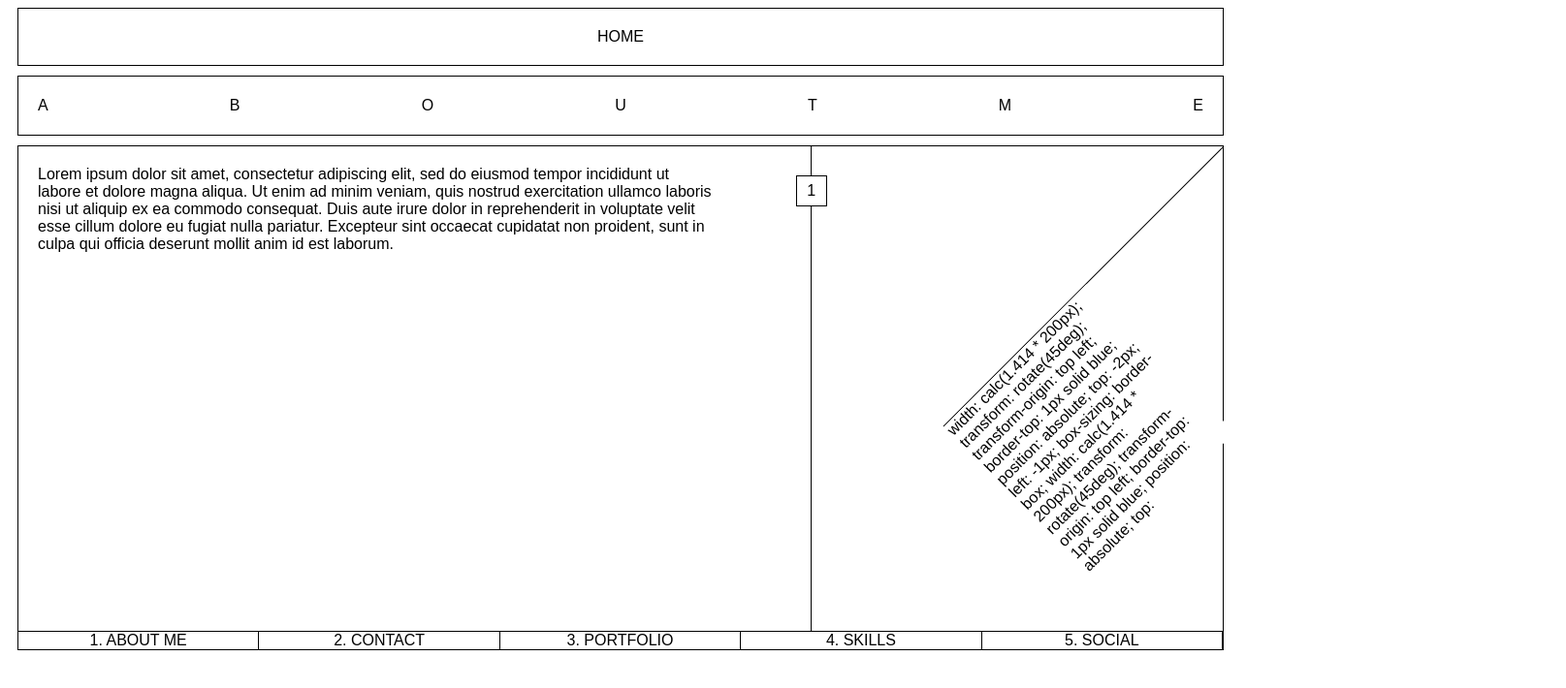
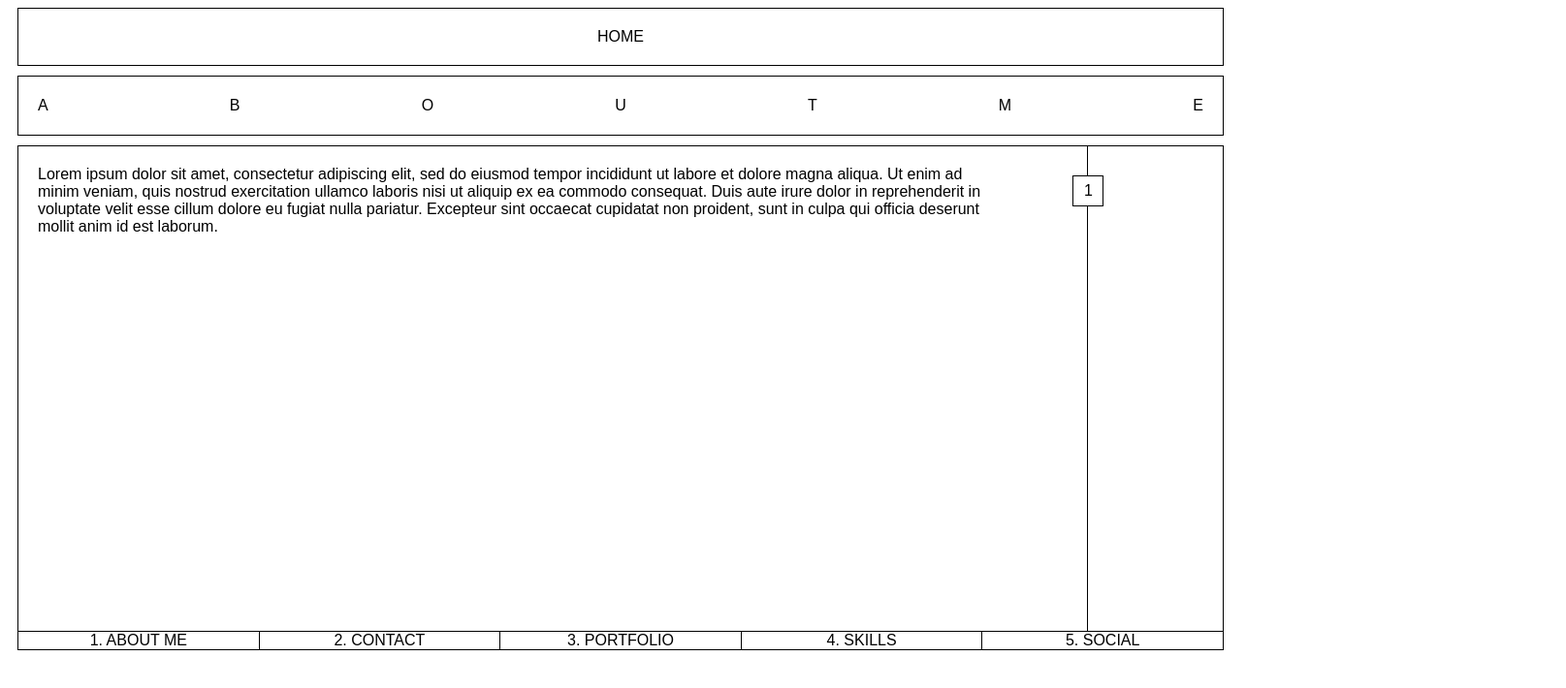
Before and after one commit to bpgoodrow/Portfolio, a React (Create React App) app: page /aboutMe in a window 1280 px wide. Shown: the top 710 px of the page at 97% size, 1615 px wide, since content can reach past the window. Built offline with nearby package versions, Linux system fonts and the light colour scheme.

Commit message:
sidebar styling continued

```diff
--- a/src/components/AboutMe.css
+++ b/src/components/AboutMe.css
@@ -21,7 +21,7 @@
 
 .aboutMeHero {
   border-right: solid black .5px;
-  flex: .8;
+  flex: .9;
   display: flex;
   flex-direction: column;
   background: white;
@@ -54,18 +54,7 @@
 }
 
 .aboutMeSideBar{
-  flex: .4;
-  transform: rotate(-45deg);
-  transform-origin: top right;
-  border-top: 0.5px solid black;
-
-}
-
-.aboutMeSideBarNested {
-  word-wrap: break-word;
-  margin-right: 200px;
-  margin-bottom: 200px;
-  background: white;
+  flex: .1;
 }
 
 .footerLinks {
@@ -134,7 +123,6 @@
 }
 
 .footerLinkSocial {
-  border-right: solid black .5px;
   flex: .2;
   text-align: center;
   color: black;
--- a/src/components/AboutMe.js
+++ b/src/components/AboutMe.js
@@ -49,20 +49,6 @@ function AboutMe() {
             </div>
             <div className="aboutMeSideBar">
               <div className="aboutMeSideBarNested">
-                width: calc(1.414 * 200px);
-                transform: rotate(45deg);
-                transform-origin: top left;
-                border-top: 1px solid blue;
-                position: absolute;
-                top: -2px;
-                left: -1px;
-                box-sizing: border-box;
-                width: calc(1.414 * 200px);
-                transform: rotate(45deg);
-                transform-origin: top left;
-                border-top: 1px solid blue;
-                position: absolute;
-                top:
               </div>
             </div>
           </div>
--- a/src/components/Contact.css
+++ b/src/components/Contact.css
@@ -21,7 +21,7 @@
 
 .contactHero {
   border-right: solid black .5px;
-  flex: .8;
+  flex: .9;
   display: flex;
   flex-wrap: wrap;
   padding: 20px;
--- a/src/components/Portfolio.css
+++ b/src/components/Portfolio.css
@@ -21,7 +21,7 @@
 
 .portfolioHero {
   border-right: solid black .5px;
-  flex: .6;
+  flex: .9;
   display: flex;
   flex-wrap: wrap;
   padding: 20px;
--- a/src/components/Skills.css
+++ b/src/components/Skills.css
@@ -21,7 +21,7 @@
 
 .skillsHero {
   border-right: solid black .5px;
-  flex: .6;
+  flex: .9;
   display: flex;
   flex-wrap: wrap;
   padding: 20px;
--- a/src/components/Social.css
+++ b/src/components/Social.css
@@ -21,7 +21,7 @@
 
 .socialHero {
   border-right: solid black .5px;
-  flex: .6;
+  flex: .9;
   display: flex;
   flex-direction: column;
 
--- a/src/components/Social.js
+++ b/src/components/Social.js
@@ -65,7 +65,7 @@ function Social () {
                 <img
                   alt="Instagram logo"
                   srcset="
-                  ./instagram.png
+                  ./instalogo.png
                   "
                 />
               </a>
```
Also changed, not shown: public/instalogo.png (added), 1 other file (tests, documents, lock files or other folders).
